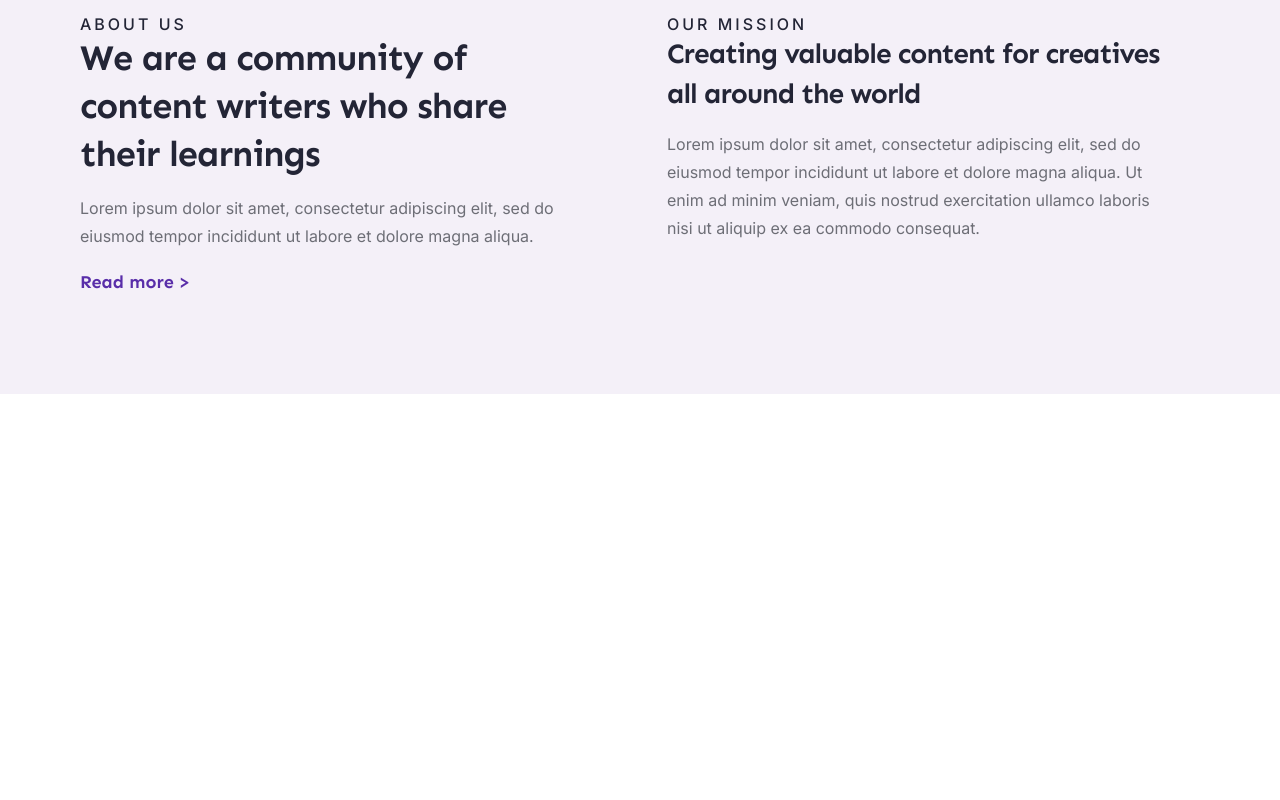
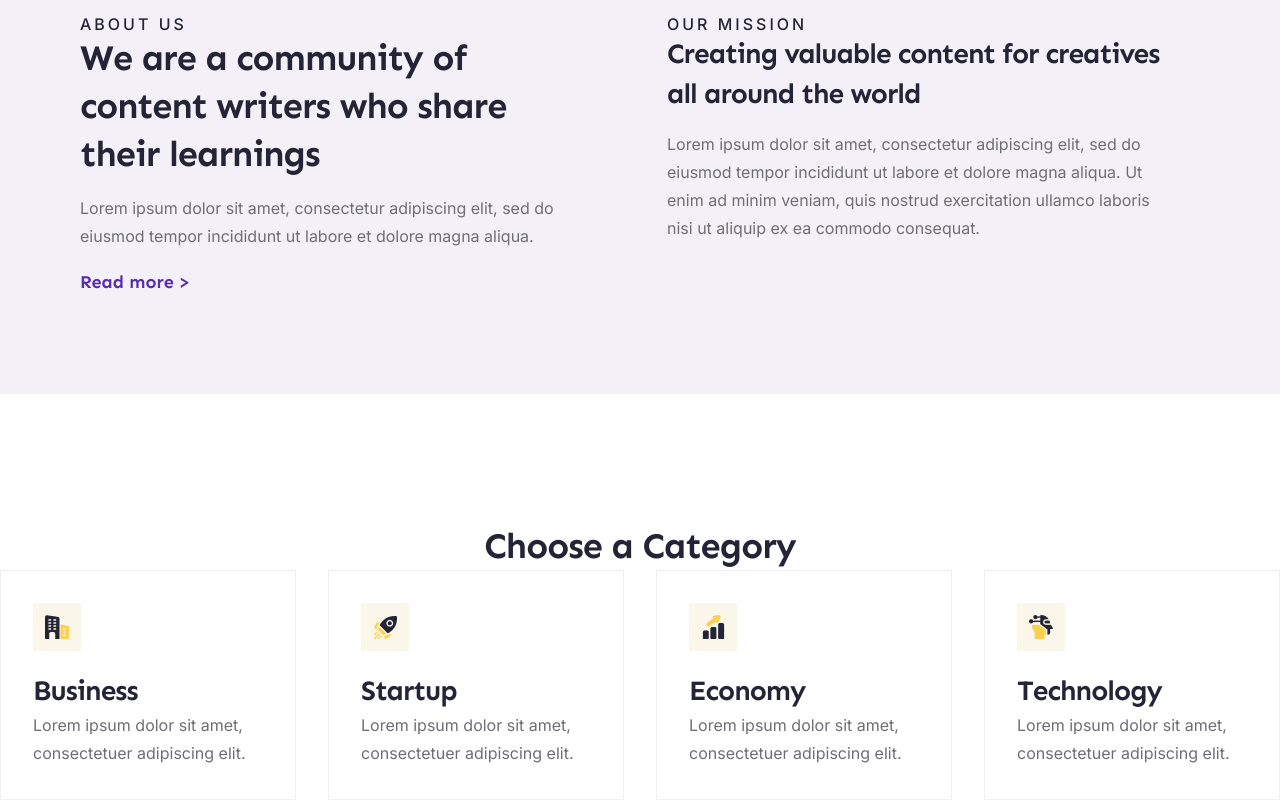
Before and after one commit to freund82/blogCommunity, a plain HTML site: page index.html in a window 1280 px wide. Shown: the part 1886-2686 px from the top of the page. Before the commit the page ends 2408 px from the top, so only its background shows below. Drawn offline with Linux system fonts and the light colour scheme.

Commit message:
withCategory

```diff
--- a/assets/css/style.css
+++ b/assets/css/style.css
@@ -37,7 +37,7 @@ p{
     --hover-color:#F4F0F8;
     --posts-author-color:#4C4C4C;
     --featured-smallText-color:#6D6E76;
-
+    --icons-background-color:#FBF6EA;
 }
 
 .container{
@@ -295,9 +295,56 @@ nav{
     line-height:3.2rem;
 }
 
+/*Category section*/
+.catagory-section--title{
+    text-align: center;
+    font-family: var(--bold-font-family);
+    font-weight:700;
+    color:var(--main-boldText-color);
+    font-size:3.6rem;
+    line-height:4.8rem;
+    letter-spacing: -0.1rem;
+}
+.catagory-section--blocks{
+    display:flex;
+    flex-wrap:wrap;
+    gap:3.2rem;
+}
+.catagory-block{
+    width:29.6rem;
+    padding:3.2rem;
+    border:0.1rem solid rgba(109, 110, 118, 0.1);
+    cursor:pointer;
+}
+.catagory-block:hover{
+    background-color:var(--button-secondary-background-color);
+}
+.category-block--icon{
+    background:var(--icons-background-color);
+    margin-bottom:1.6rem;
+}
+.secondIcon{
+    padding:1.25rem;
+}
+.category-block--text{
+    font-family: var(--bold-font-family);
+    font-weight:700;
+    font-size:2.8rem;
+    color:var(--main-boldText-color);
+    line-height: 4rem;
+    letter-spacing: -0.1rem;
+}
+.category-block--smallText{
+    line-height:2.8rem;
+    color:var(--featured-smallText-color);
+}
+
 /*Media*/
 @media(max-width:1300px){
     .section-post{
+        justify-content: space-around;
+    }
+    .catagory-section--blocks{
         justify-content: space-around;
     }
 }
--- a/index.html
+++ b/index.html
@@ -98,6 +98,34 @@
                 <span class="aboutUs-article--text">Lorem ipsum dolor sit amet, consectetur adipiscing elit, sed do eiusmod tempor incididunt ut labore et dolore magna aliqua. Ut enim ad minim veniam, quis nostrud exercitation ullamco laboris nisi ut aliquip ex ea commodo consequat.</span>
             </div>
         </section>
+        <!--End about us section-->
+        <!--Category section-->
+        <section class="catagory-section container">
+            <h2 class="catagory-section--title">Choose a Category</h2>
+            <div class="catagory-section--blocks">
+                <div class="catagory-block">
+                    <p><img class="category-block--icon" src="./assets/images/icons/Icon1.png" alt="icon"></p>
+                    <h3 class="category-block--text">Business</h3>
+                    <p class="category-block--smallText">Lorem ipsum dolor sit amet, consectetuer adipiscing elit.</p>
+                </div>
+                <div class="catagory-block">
+                    <p><img class="category-block--icon secondIcon" src="./assets/images/icons/Icon2.png" alt="icon"></p>
+                    <h3 class="category-block--text">Startup</h3>
+                    <p class="category-block--smallText">Lorem ipsum dolor sit amet, consectetuer adipiscing elit.</p>
+                </div>
+                <div class="catagory-block">
+                    <p><img class="category-block--icon" src="./assets/images/icons/Icon3.png" alt="icon"></p>
+                    <h3 class="category-block--text">Economy</h3>
+                    <p class="category-block--smallText">Lorem ipsum dolor sit amet, consectetuer adipiscing elit.</p>
+                </div>
+                <div class="catagory-block">
+                    <p><img class="category-block--icon" src="./assets/images/icons/Icon4.png" alt="icon"></p>
+                    <h3 class="category-block--text">Technology</h3>
+                    <p class="category-block--smallText">Lorem ipsum dolor sit amet, consectetuer adipiscing elit.</p>
+                </div>
+            </div>
+        </section>
+        <!--End Category section-->
         <script src="./assets/js/script.js"></script>
     </body>
 </html>
```
